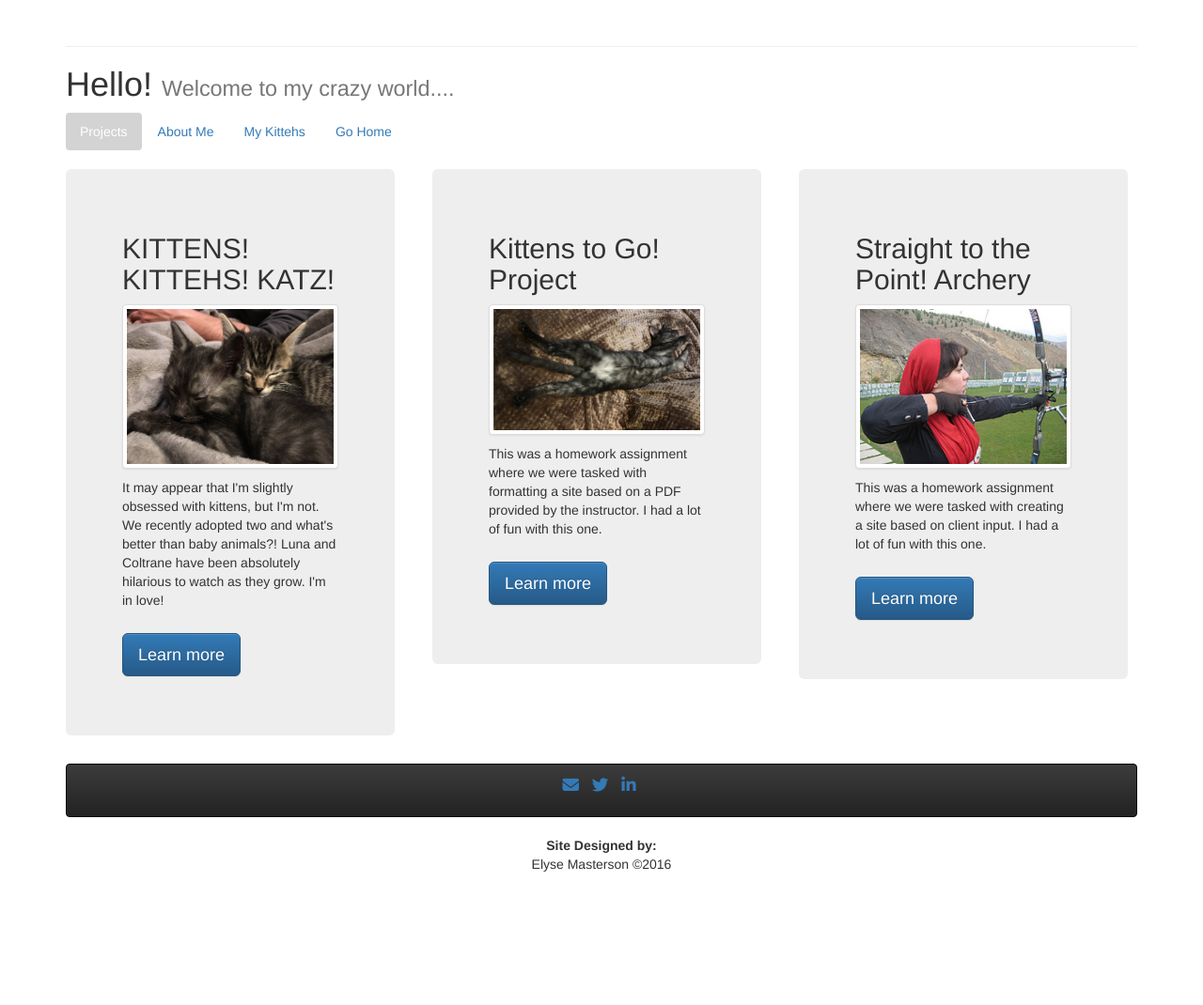
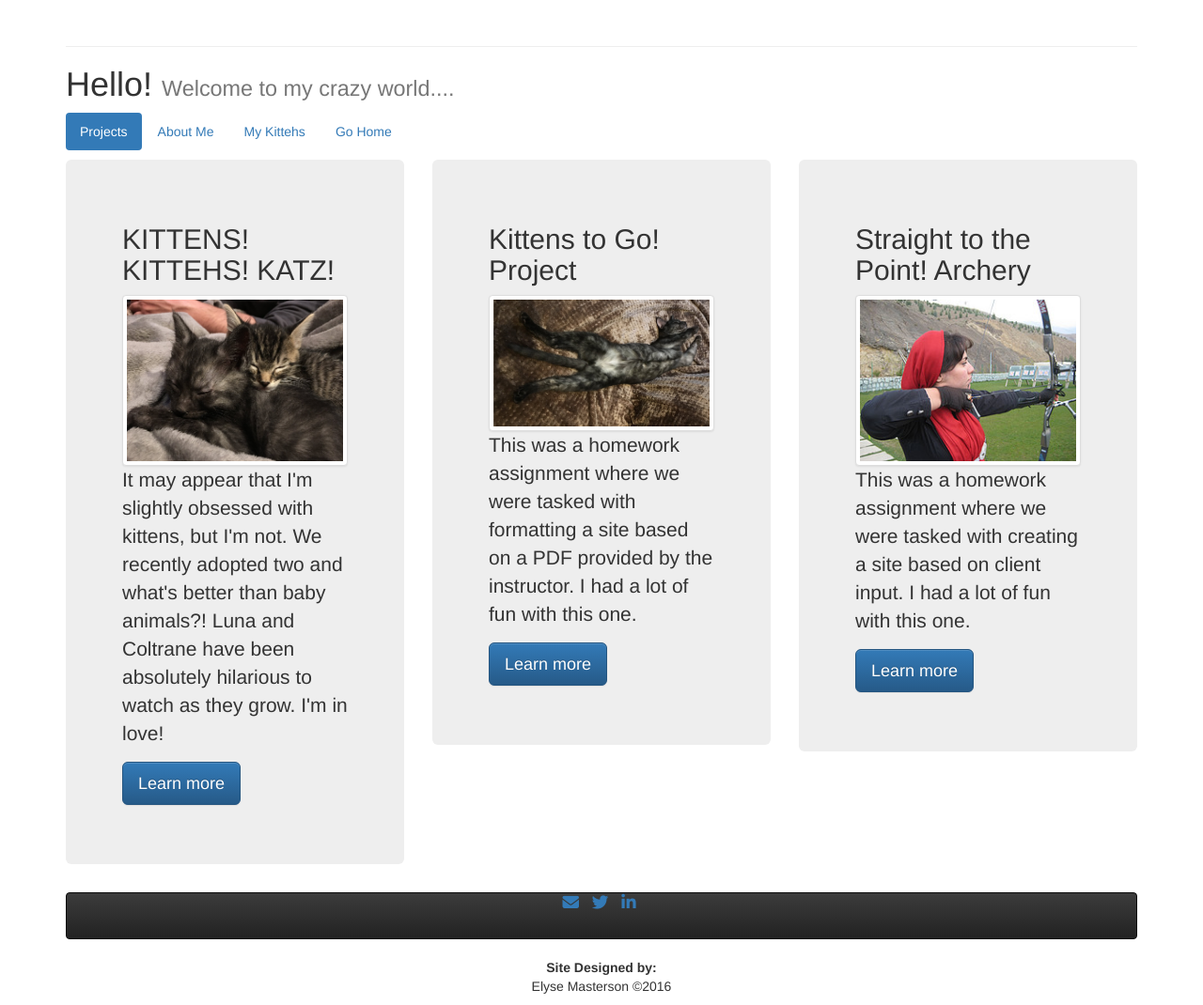
Before and after one commit to esylebrasil/portfolio, a plain HTML site: page arte.html in a window 1280 px wide. Shown: the whole page at 94% size. Before the commit the page ends 940 px from the top, so only its background shows below. Drawn offline with nearby package versions, Linux system fonts and the light colour scheme.

Commit message:
remove css styling elements

```diff
--- a/arte.html
+++ b/arte.html
@@ -14,29 +14,11 @@
     <style>
       img {max-width 100%}
 
-      .nav-pills>li.active>a {
-      background-color: lightgray;
-      }
-
-      .jumbotron {
-        margin-top: 1rem;
-        margin-right: 1rem;
-      }
-
       .img-thumbnail {
         width: 25rem;
         height: auto;
       }
 
-      .jumbotron p {
-        font-size: 14px;
-        padding-top: 1rem;
-      }
-
-      .list-inline {
-        align-content: center;
-        padding: 1.25rem;
-      }
     </style>
   </head>
 
```
